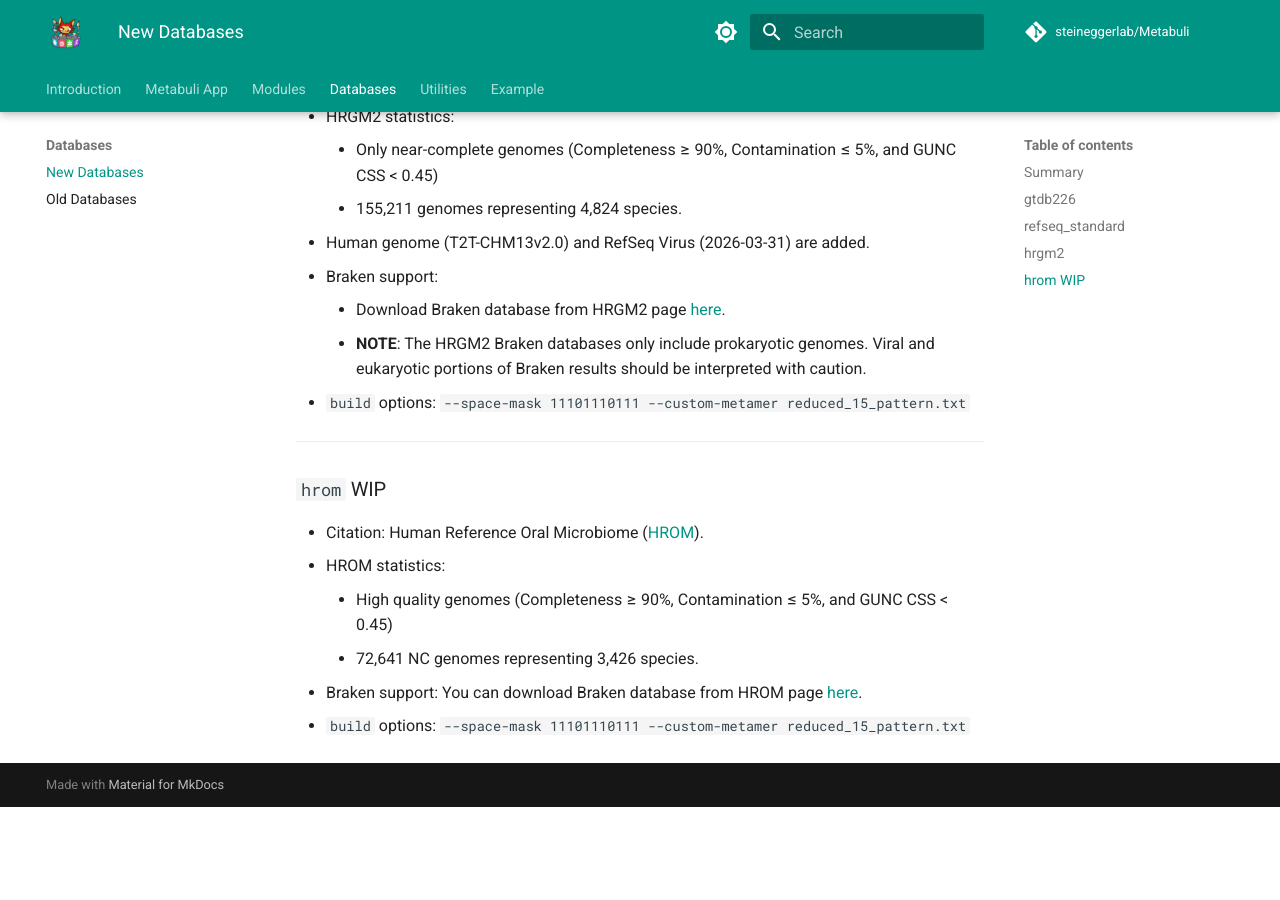
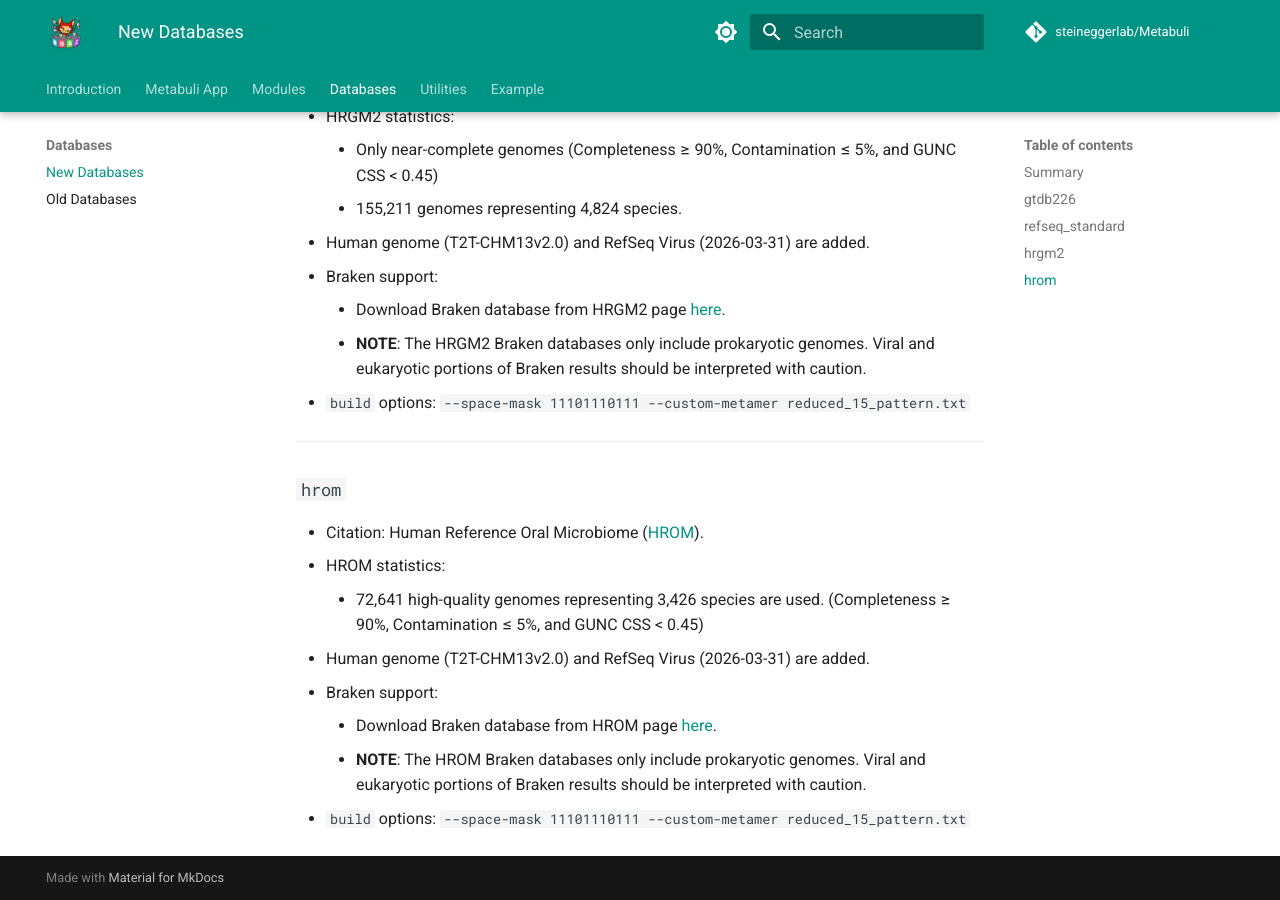
Before and after one commit to jaebeom-kim/metabuli-doc, an MkDocs documentation site: the page built from docs/databases/new-database.md, in a window 1280 px wide and 900 px high, scrolled down 1958 px. Built offline with MkDocs 1.6.1 and Material for MkDocs 9.7.7, drawn with Linux system fonts in a browser that asks for light colours; comment, search, counter and statistics services are not loaded; before the commit the page ends 2765 px from its top, so only the background shows below that.

Commit message:
hrom added

```diff
--- a/docs/databases/new-database.md
+++ b/docs/databases/new-database.md
@@ -16,7 +16,7 @@
 | `gtdb226`     | GTDB     | 378  | - |GTDB R226 genomes | [Download](https://opendata.mmseqs.org/metabuli/gtdb+human+virus.tar.gz) |
 | `refseq_standard` | NCBI | 111   | Yes |RefSeq archaea, bacteria, virus, plasmid, protozoa, fungi, and human | [Download](https://opendata.mmseqs.org/metabuli/refseq_standard.tar.gz) |
 | `hrgm2`       | GTDB     | 85 | Yes |Human Reference Gut Microbiome v2 ([HRGM2](https://www.decodebiome.org/HRGM/))  | [Download](https://opendata.mmseqs.org/metabuli/hrgm2.tar.gz) |
-| `hrom`        | GTDB     | -    | Yes |Human Reference Oral Microbiome ([HROM](https://www.decodebiome.org/HROM/)) | WIP |
+| `hrom`        | GTDB     | 42 | Yes |Human Reference Oral Microbiome ([HROM](https://www.decodebiome.org/HROM/)) | [Download](https://opendata.mmseqs.org/metabuli/hrom.tar.gz) |
 
 
 
@@ -98,10 +98,12 @@
 
 ---
 
-### `hrom` WIP
+### `hrom`
 - Citation: Human Reference Oral Microbiome ([HROM](https://www.decodebiome.org/HROM/)).
 - HROM statistics:
-    - High quality genomes (Completeness ≥ 90%, Contamination ≤ 5%, and GUNC CSS < 0.45)
-    - 72,641 NC genomes representing 3,426 species.
-- Braken support: You can download Braken database from HROM page [here](https://www.decodebiome.org/HROM/listdir.php?directory=data/genome_catalog/HROM_kraken2_customdb).
+    - 72,641 high-quality genomes representing 3,426 species are used. (Completeness ≥ 90%, Contamination ≤ 5%, and GUNC CSS < 0.45)
+- Human genome (T2T-CHM13v2.0) and RefSeq Virus (2026-03-31) are added.
+- Braken support:
+    - Download Braken database from HROM page [here](https://www.decodebiome.org/HROM/listdir.php?directory=data/genome_catalog/HROM_kraken2_customdb).
+    - **NOTE**: The HROM Braken databases only include prokaryotic genomes. Viral and eukaryotic portions of Braken results should be interpreted with caution.
 - `build` options: `--space-mask 11101110111 --custom-metamer reduced_15_pattern.txt`
```
Also changed, not shown: docs/util/braken.md (+1 -0 lines).
